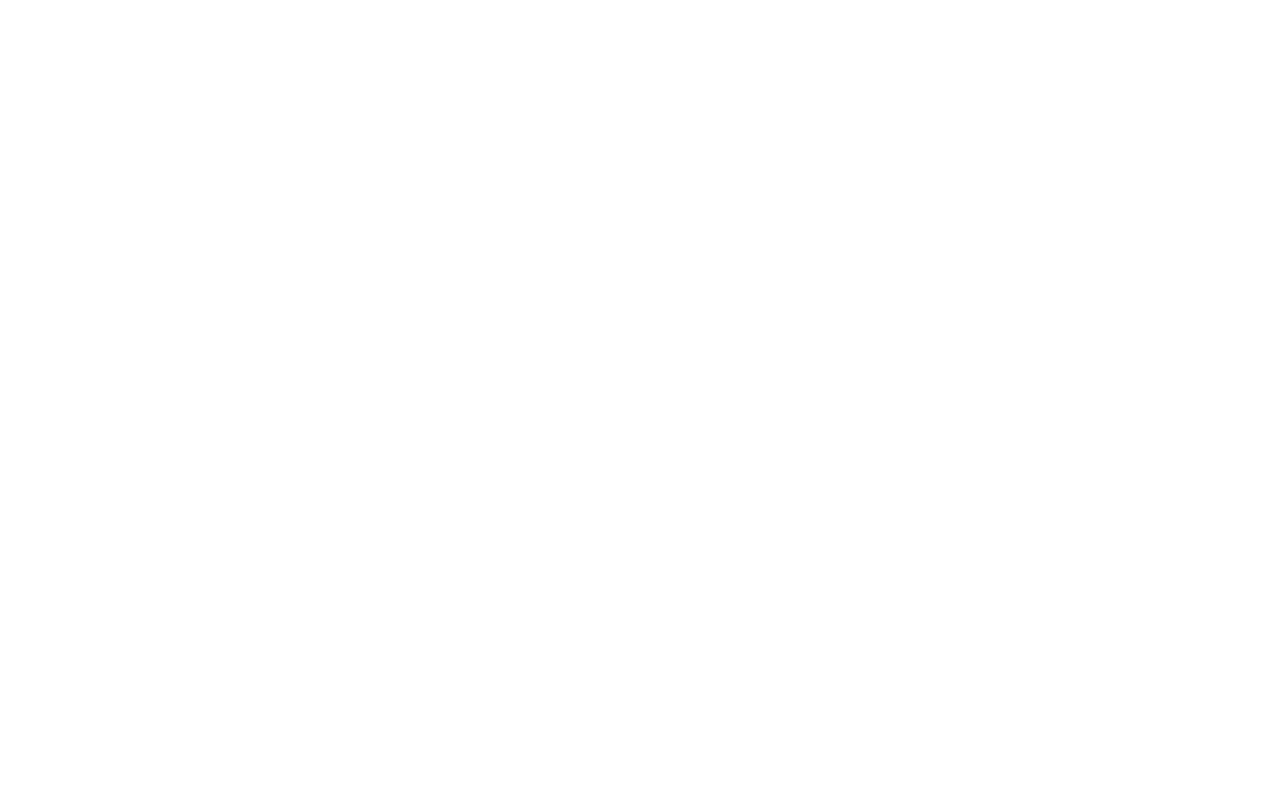
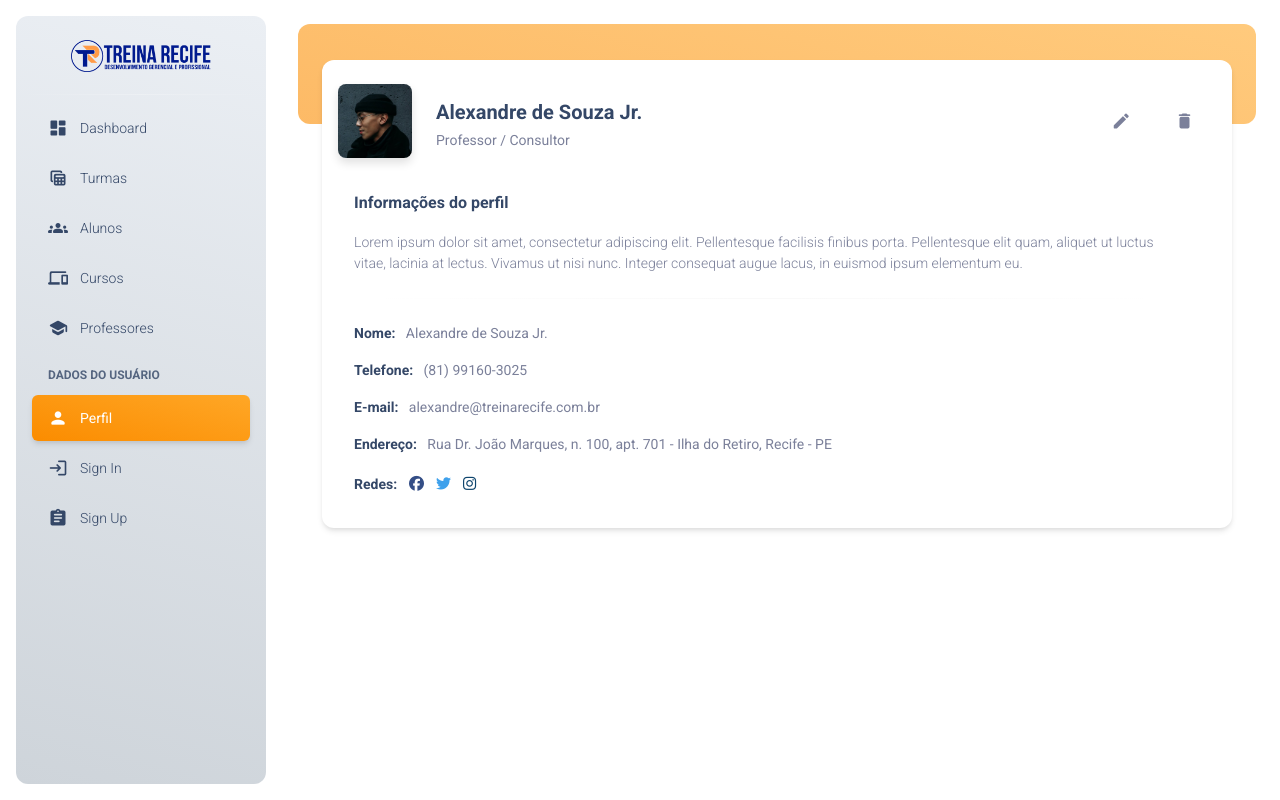
Before and after one commit to alexandresjunior/java-experience-treina-recife, a React (Create React App) app in the folder treina-recife-js/: page /perfil in a window 1280 px wide. Built offline with nearby package versions, Linux system fonts and the light colour scheme.

Commit message:
Criação da página de perfil

```diff
--- a/treina-recife-js/src/App.js
+++ b/treina-recife-js/src/App.js
@@ -1,5 +1,4 @@
 import { BrowserRouter, Route, Routes } from "react-router-dom";
-import NavBar from "./components/NavBar";
 import Turmas from "./pages/Turmas";
 import Alunos from "./pages/Alunos";
 import Cursos from "./pages/Cursos";
--- a/treina-recife-js/src/pages/usuario/Perfil.js
+++ b/treina-recife-js/src/pages/usuario/Perfil.js
@@ -1,7 +1,94 @@
+import NavBar from "../../components/NavBar";
+
 const Perfil = () => {
     return (
         <>
+            <NavBar />
+            <div class="main-content position-relative max-height-vh-100 h-100">
+                <div className="container-fluid px-2 px-md-4">
+                    <div className="page-header min-height-100 border-radius-xl mt-4">
+                        <span className="mask bg-gradient-warning opacity-6"></span>
+                    </div>
+                    <div className="card card-body mx-3 mx-md-4 mt-n6">
+                        <div className="row gx-4 mt-2 mb-2">
+                            <div className="col-auto">
+                                <div className="avatar avatar-xl position-relative">
+                                    <img src="../assets/img/bruce-mars.jpg" alt="profile_image" className="w-100 border-radius-lg shadow-sm" />
+                                </div>
+                            </div>
+                            <div className="col-8 my-auto">
+                                <div className="h-100">
+                                    <h5 className="mb-1">
+                                        Alexandre de Souza Jr.
+                                    </h5>
+                                    <p className="mb-0 font-weight-normal text-sm">
+                                        Professor / Consultor
+                                    </p>
+                                </div>
+                            </div>
+                            <div class="col-2 my-sm-auto ms-sm-auto me-sm-0 mt-3">
+                                <div class="nav-wrapper">
+                                    <ul class="nav nav-fill">
+                                        <li class="nav-item">
+                                            <a href="/" className="text-secondary font-weight-bold text-xs" data-toggle="tooltip" data-original-title="Editar aluno">
+                                                <i className="material-icons opacity-10">edit</i>
+                                            </a>
+                                        </li>
+                                        <li class="nav-item">
+                                            <a href="/" className="text-secondary font-weight-bold text-xs" data-toggle="tooltip" data-original-title="Deletar aluno">
+                                                <i className="material-icons opacity-10">delete</i>
+                                            </a>
+                                        </li>
+                                    </ul>
+                                </div>
+                            </div>
+                        </div>
+
+                        <div className="row">
+                            <div className="row">
+                                <div className="col-12 col-xl-12">
+                                    <div className="card card-plain h-100">
+                                        <div className="card-header pb-0 p-3">
+                                            <div className="row">
+                                                <div className="col-md-8 d-flex align-items-center">
+                                                    <h6 className="mb-0">Informações do perfil</h6>
+                                                </div>
+                                            </div>
+                                        </div>
+
+                                        <div className="card-body p-3">
+                                            <p className="text-sm">
+                                                Lorem ipsum dolor sit amet, consectetur adipiscing elit. Pellentesque facilisis finibus porta. Pellentesque elit quam, aliquet ut luctus vitae, lacinia at lectus. Vivamus ut nisi nunc. Integer consequat augue lacus, in euismod ipsum elementum eu.
+                                            </p>
+                                            <hr className="horizontal gray-light my-4" />
+                                            <ul className="list-group">
+                                                <li className="list-group-item border-0 ps-0 pt-0 text-sm"><strong className="text-dark">Nome:</strong> &nbsp; Alexandre de Souza Jr.</li>
+                                                <li className="list-group-item border-0 ps-0 text-sm"><strong className="text-dark">Telefone:</strong> &nbsp; (81) 99160-3025</li>
+                                                <li className="list-group-item border-0 ps-0 text-sm"><strong className="text-dark">E-mail:</strong> &nbsp; alexandre@treinarecife.com.br</li>
+                                                <li className="list-group-item border-0 ps-0 text-sm"><strong className="text-dark">Endereço:</strong> &nbsp; Rua Dr. João Marques, n. 100, apt. 701 - Ilha do Retiro, Recife - PE</li>
+                                                <li className="list-group-item border-0 ps-0 pb-0">
+                                                    <strong className="text-dark text-sm">Redes:</strong> &nbsp;
+                                                    <a className="btn btn-facebook btn-simple mb-0 ps-1 pe-2 py-0" href="/">
+                                                        <i className="fab fa-facebook fa-lg"></i>
+                                                    </a>
+                                                    <a className="btn btn-twitter btn-simple mb-0 ps-1 pe-2 py-0" href="/">
+                                                        <i className="fab fa-twitter fa-lg"></i>
+                                                    </a>
+                                                    <a className="btn btn-instagram btn-simple mb-0 ps-1 pe-2 py-0" href="/">
+                                                        <i className="fab fa-instagram fa-lg"></i>
+                                                    </a>
+                                                </li>
+                                            </ul>
+                                        </div>
+                                    </div>
+                                </div>
+                            </div>
+                        </div>
+                    </div>
+                </div>
+            </div>
         </>
+
     )
 }
 
```
